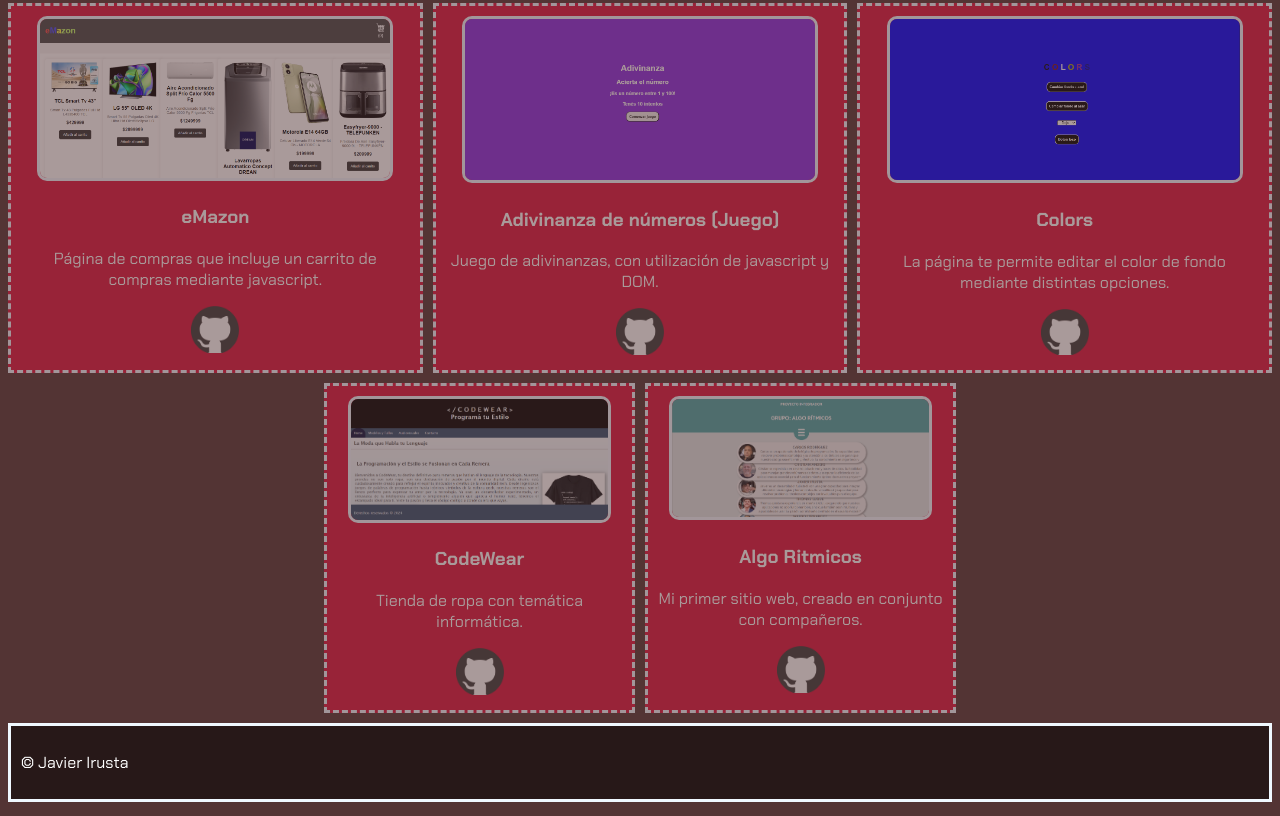
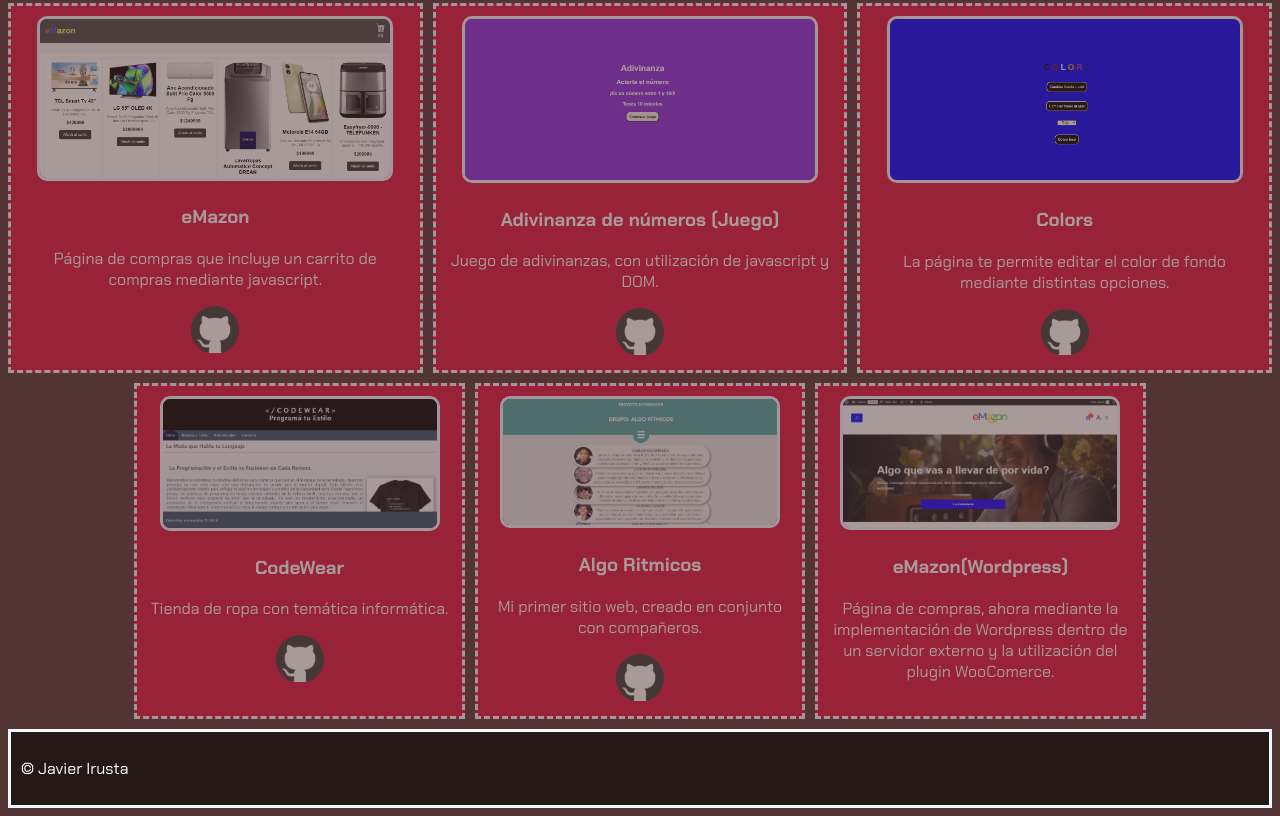
Before and after one commit to javieriirusta/Portfolio, a plain HTML site: page index.html in a window 1280 px wide. Shown: the part 1081-1897 px from the top of the page. Drawn offline with Linux system fonts and the light colour scheme; a web font is replaced by a local one.

Commit message:
Add files via upload

```diff
--- a/index.html
+++ b/index.html
@@ -140,7 +140,13 @@
             </div>
         </a>
     </div>
-
+    <div class="box11">
+        <a href="https://emazon.infinityfreeapp.com/">
+            <img class="imagenPagina" src="img/emazonWordpress.png"/>
+        </a>
+        <h3>eMazon(Wordpress)</h3>
+        <p>Página de compras, ahora mediante la implementación de Wordpress dentro de un servidor externo y la utilización del plugin WooComerce.</p>
+    </div>
 
 </div>
 <div class="footer">
--- a/styles.css
+++ b/styles.css
@@ -96,7 +96,10 @@ body {
 .box10 {
     grid-area:box10;
 }
-.box3, .box4, .box5, .box6, .box7, .box8, .box9, .box10 {
+.box11{
+    grid-area:box11;
+}
+.box3, .box4, .box5, .box6, .box7, .box8, .box9, .box10, .box11 {
     background-color:crimson;
     border-style: dashed;
     border-color: aliceblue;
@@ -108,7 +111,7 @@ body {
     opacity: 0.5;
 }
 /*Defino un hover para los subconteiners*/
-.box3:hover, .box4:hover, .box5:hover, .box6:hover, .box7:hover, .box8:hover, .box9:hover, .box10:hover {
+.box3:hover, .box4:hover, .box5:hover, .box6:hover, .box7:hover, .box8:hover, .box9:hover, .box10:hover, .box11:hover {
     transform: scale(1.01);
     opacity: 1;
 }
@@ -122,10 +125,10 @@ body {
 }
 .container4 {
     margin: 10px auto auto auto;
-    width: 50%;
+    width: 80%;
     grid-template-areas:
-    "box9 box10";
-    grid-template-columns: 1fr 1fr;
+    "box9 box10 box11";
+    grid-template-columns: 1fr 1fr 1fr;
     grid-template-rows: 1fr;
 }
 .footer {
@@ -167,8 +170,9 @@ en ellos se vera el grid en forma de columna*/
         width: 100%;
         grid-template-areas:
         "box9"
-        "box10";
+        "box10"
+        "box11";
         grid-template-columns: 1fr;
-        grid-template-rows: 1fr 1fr;
+        grid-template-rows: 1fr 1fr 1fr;
     }
 }
```
Also changed, not shown: img/emazonWordpress.png (added).
